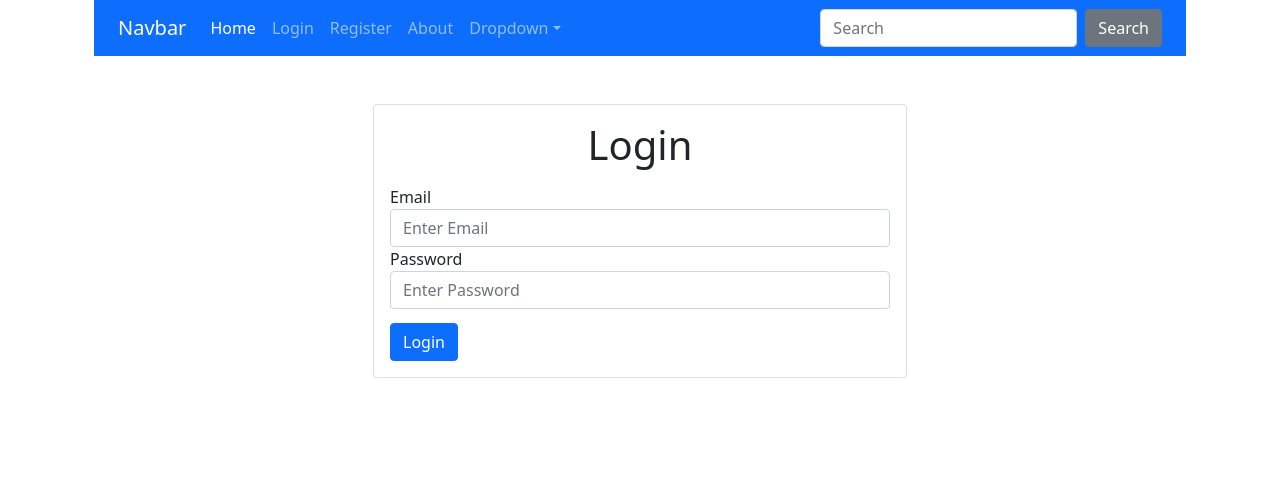
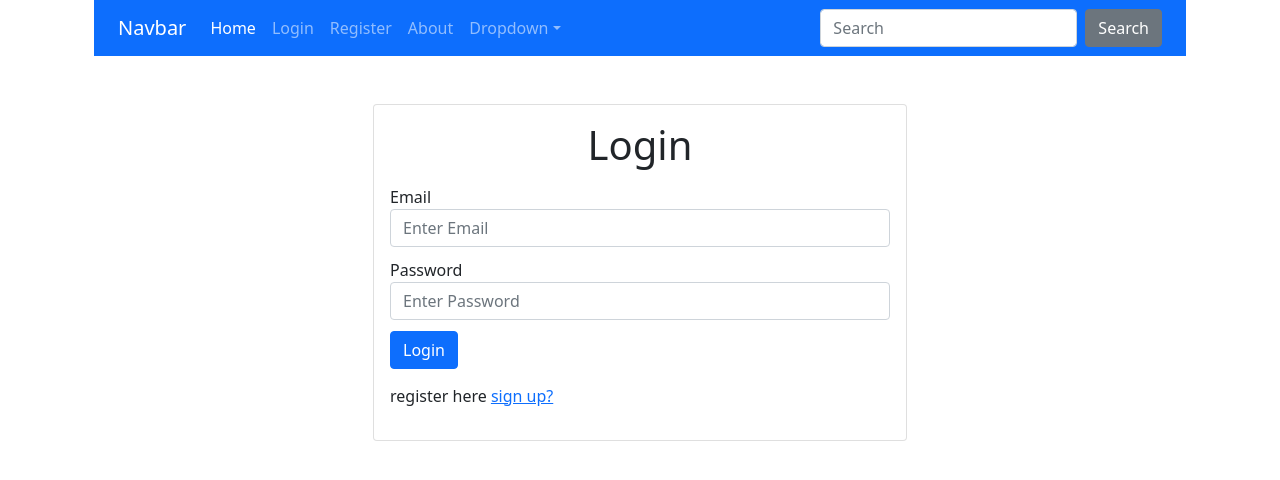
Before and after one commit to jayu1999/my-app, a React (Create React App) app: page /login in a window 1280 px wide. Shown: the top 480 px of the page. Built offline with nearby package versions, Linux system fonts and the light colour scheme.

Commit message:
add signup button

```diff
--- a/src/Compoents/Login.js
+++ b/src/Compoents/Login.js
@@ -21,7 +21,7 @@ export default class Login extends Component {
                   placeholder="Enter Email"
                 />
               </div>
-              <div className="form-group" style={{ marginBottom: "0.9em" }}>
+              <div className="form-group"  style={{ marginTop: "0.7em" }}>
                 <label htmlFor="password">Password</label>
                 <input
                   type="password"
@@ -31,10 +31,13 @@ export default class Login extends Component {
                   placeholder="Enter Password"
                 />
               </div>
-              <button type="submit" className="btn btn-primary btn-block">
+              <button type="submit" className="btn btn-primary btn-block"  style={{ marginTop: "0.7em" }}>
                 Login{" "}
               </button>
             </form>
+            <p className="forgot-password text-right"  style={{ marginTop: "0.9em" }}>
+              register here <a href="/Register">sign up?</a>
+            </p>
           </div>
         </div>
       </div>
```
